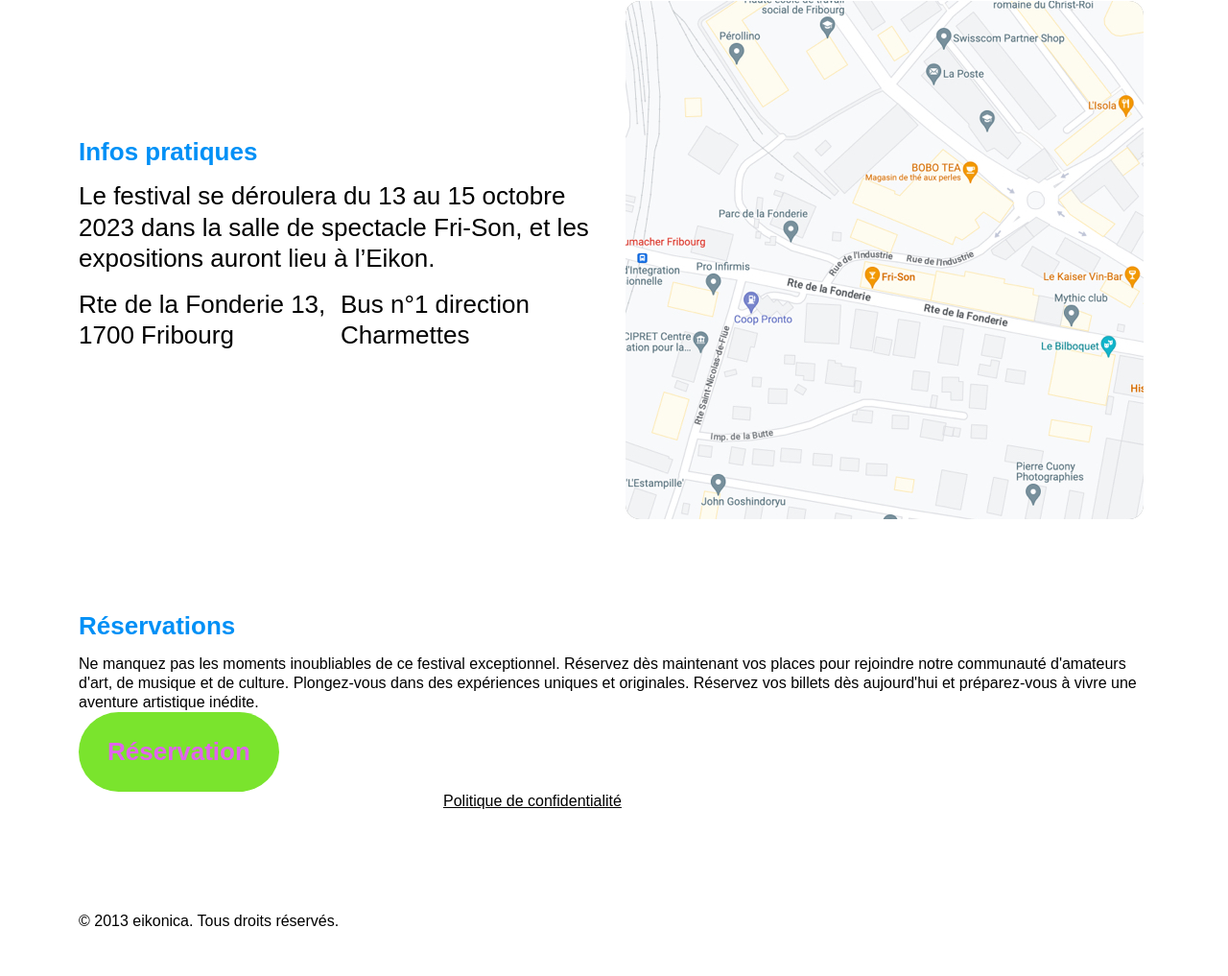
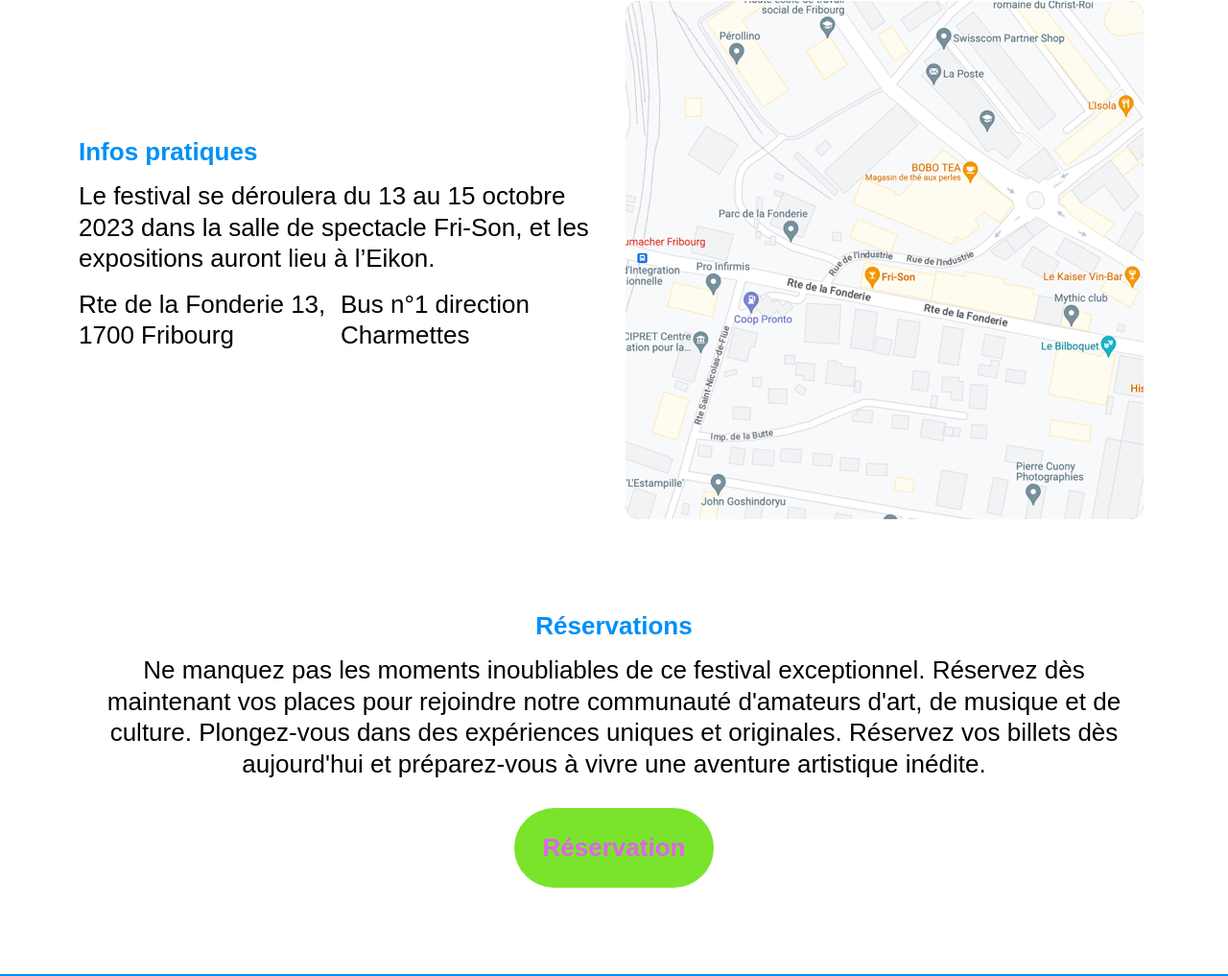
Before and after one commit to alodoz/eikonica, a website built with Parcel: page src/index.html in a window 1280 px wide. Shown: the part 3928-4945 px from the top of the page at 96% size. Before the commit the page ends 4898 px from the top, so only its background shows below. Built offline with nearby package versions, Linux system fonts and the light colour scheme; a web font is replaced by a local one.

Commit message:
css footer

```diff
--- a/src/index.html
+++ b/src/index.html
@@ -63,7 +63,7 @@
             <div class="card-activity vr-man">
               <img src="img/vr-man.jpg" alt="vr-man" />
               <span>13.10.2023 | 14h00</span>
-              <h3>Initiation à la réalité </br>virtuelle</h3>
+              <h3>Initiation à la réalité <br />virtuelle</h3>
             </div>
           </div>
           <div class="col-3">
@@ -77,7 +77,7 @@
             <div class="card-activity greek-god">
               <img src="img/3d-greek-god.jpg" alt="greek-god" />
               <span>13.10.2023 | 18h00</span>
-              <h3>Vernissage des </br>expositions</h3>
+              <h3>Vernissage des <br />expositions</h3>
             </div>
           </div>
           <div class="col-3">
@@ -91,7 +91,7 @@
             <div class="card-activity interactive-art">
               <img src="img/interactive-art.jpg" alt="interactive-art" />
               <span>14.10.2023 | 18h00</span>
-              <h3>Création d'une œuvre </br>interactive</h3>
+              <h3>Création d'une œuvre <br />interactive</h3>
             </div>
           </div>
           <div class="col-3">
@@ -105,21 +105,21 @@
             <div class="card-activity arduino-nano">
               <img src="img/arduino-nano.jpg" alt="electronic-circuit" />
               <span>15.10.2023 | 14h00</span>
-              <h3>Fabrication de circuits </br>électroniques</h3>
+              <h3>Fabrication de circuits <br />électroniques</h3>
             </div>
           </div>
           <div class="col-3">
             <div class="card-activity html-coding">
               <img src="img/html-code.jpg" alt="dektop-coding" />
               <span>15.10.2023 | 16h00</span>
-              <h3>Introduction à la </br>programmation</h3>
+              <h3>Introduction à la <br />programmation</h3>
             </div>
           </div>
           <div class="col-5">
             <a href="">
               <div class="button activity-calendar">
                 Voir le programme complet
-                <img src="img/link-arrow.svg" alt="link-arrow" />
+                <!-- <img src="img/link-arrow.svg" alt="link-arrow" /> -->
               </div>
             </a>
           </div>
@@ -164,8 +164,8 @@
             <div class="information-title">
               <h2>Infos pratiques</h2>
               <p>
-              Le festival se déroulera du 13 au 15 octobre 2023 dans la salle de
-              spectacle Fri-Son, et les expositions auront lieu à l’Eikon.
+                Le festival se déroulera du 13 au 15 octobre 2023 dans la salle
+                de spectacle Fri-Son, et les expositions auront lieu à l’Eikon.
               </p>
               <div class="container">
                 <div class="row">
@@ -182,10 +182,10 @@
           <div class="col-6 information">
             <a href=""><img src="img/map-frisson.jpg" alt="map-location" /></a>
           </div>
-          <div class="col-12">
+          <div class="col-12 reservation-place">
             <h2>Réservations</h2>
           </div>
-          <div class="col-12">
+          <div class="col-12 reservation-place">
             <p>
               Ne manquez pas les moments inoubliables de ce festival
               exceptionnel. Réservez dès maintenant vos places pour rejoindre
@@ -207,10 +207,10 @@
           <div class="col-3">
             <img src="img/eikonica.svg" alt="logo-eikonica" />
           </div>
-          <div class="col-3 offset-1">
+          <div class="col-2 offset-1">
             <a href="">Politique de confidentialité</a>
           </div>
-          <div class="col-1">
+          <div class="col-1 offset-3">
             <a href=""><img src="img/linkedin.svg" alt="linkedin-logo" /></a>
           </div>
           <div class="col-1">
@@ -219,26 +219,26 @@
           <div class="col-1">
             <a href=""><img src="img/facebook.svg" alt="facebook-logo" /></a>
           </div>
-          <div class="col-2"></div>
           <div class="col-2">
             <!-- <a href="">FR</a>
             <p>|</p>
             <a href="">DE</a> -->
           </div>
-          <div class="col-8 offset-2">
-            <a href=""><img src="img/eikon_simple.svg" alt="eikon-logo" /></a>
-            <a href=""><img src="img/fri-son.svg" alt="frison-logo" /></a>
-            <a href=""
-              ><img src="img/etat_de_fribourg.svg" alt="etat-fribourg-logo"
-            /></a>
-            <a href=""
-              ><img
+          <div class="col-8 offset-2 colaborator">
+            <img
+              class="logo-eikonica"
+              src="img/eikon_simple.svg"
+              alt="eikon-logo"
+            />
+            <img src="img/fri-son.svg" alt="frison-logo" />
+            <img src="img/etat_de_fribourg.svg" alt="etat-fribourg-logo" />
+            <img
               src="img/loterie_romande_black.svg"
               alt="loterie-romande-logo"
-            /></a>
+            />
           </div>
           <div class="col-12">
-            <span>© 2013 eikonica. Tous droits réservés.</span>
+            <a href=""><span>© 2013 eikonica. Tous droits réservés.</span></a>
           </div>
         </div>
       </div>
--- a/src/scss/main.scss
+++ b/src/scss/main.scss
@@ -7,3 +7,5 @@
 @import "modules/button.scss";
 @import "modules/card-exposition.scss";
 @import "modules/information.scss";
+@import "modules/reservation.scss";
+@import "modules/footer.scss";
--- /dev/null
+++ b/src/scss/modules/_footer.scss
@@ -0,0 +1,27 @@
+footer {
+  background-color: #0090f6;
+  padding-top: 65px;
+  padding-bottom: 65px;
+  color: white;
+  font-size: 26px;
+  margin-top: 90px;
+}
+
+.logo-eikonica {
+  height: 54px;
+}
+
+footer span {
+  font-size: 16px;
+}
+
+.colaborator {
+  display: flex;
+  margin-top: 80px;
+  justify-content: space-between;
+  flex-direction: row;
+}
+
+footer a {
+  text-decoration: underline 1px;
+}
--- a/src/scss/modules/_header.scss
+++ b/src/scss/modules/_header.scss
@@ -1,6 +1,6 @@
 .container nav {
+  display: flex;
   font-weight: 500;
-  display: flex;
   justify-content: space-between;
   padding-top: 1%;
   font-size: 20px;
--- /dev/null
+++ b/src/scss/modules/_reservation.scss
@@ -0,0 +1,12 @@
+.reservation-place {
+  text-align: center;
+}
+
+.reservation-place p {
+  text-align: center;
+  font-size: 26px;
+}
+
+.reservation {
+  margin-top: 30px;
+}
```
Lines whose indentation alone changed are shown as unchanged.
